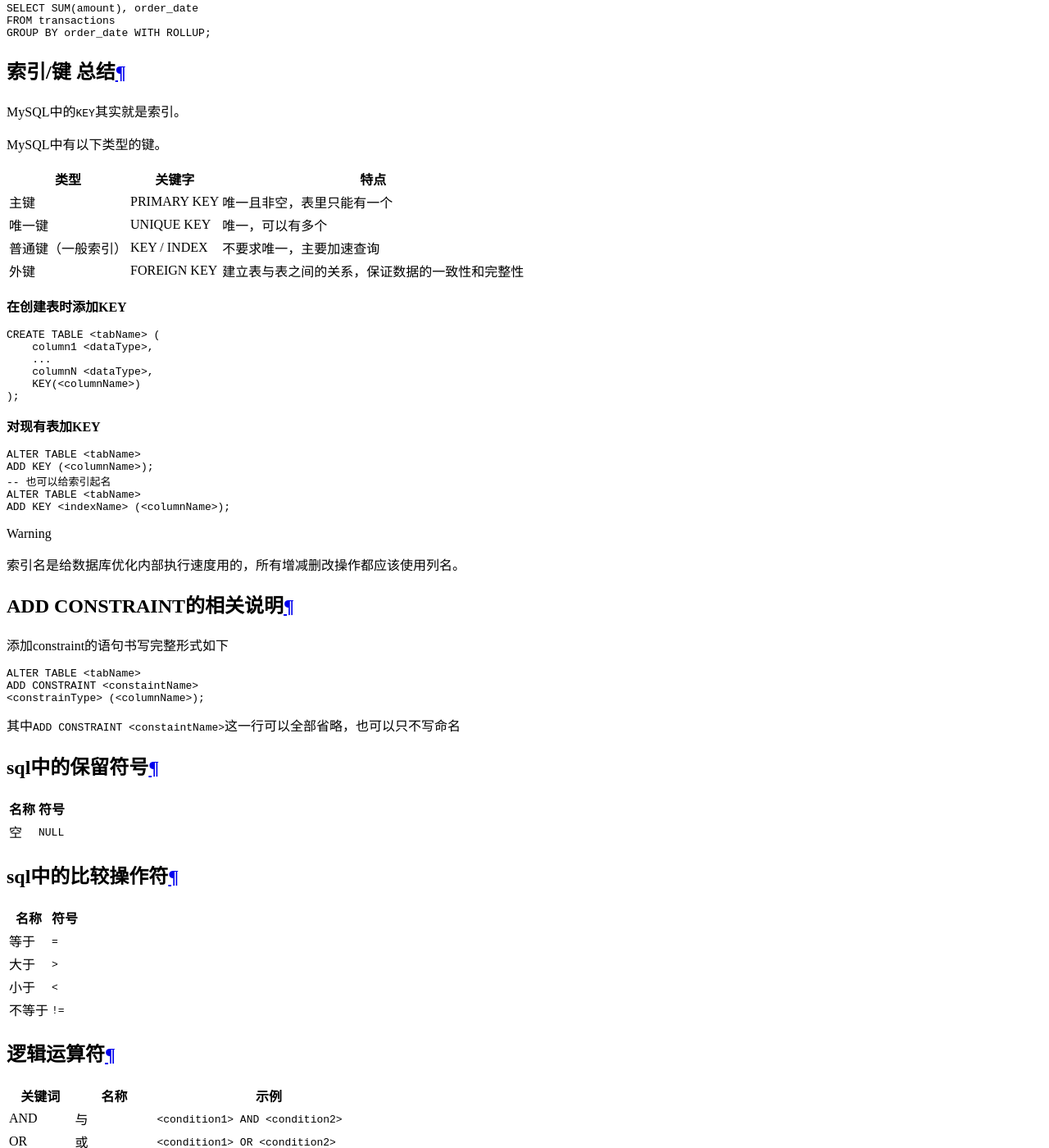
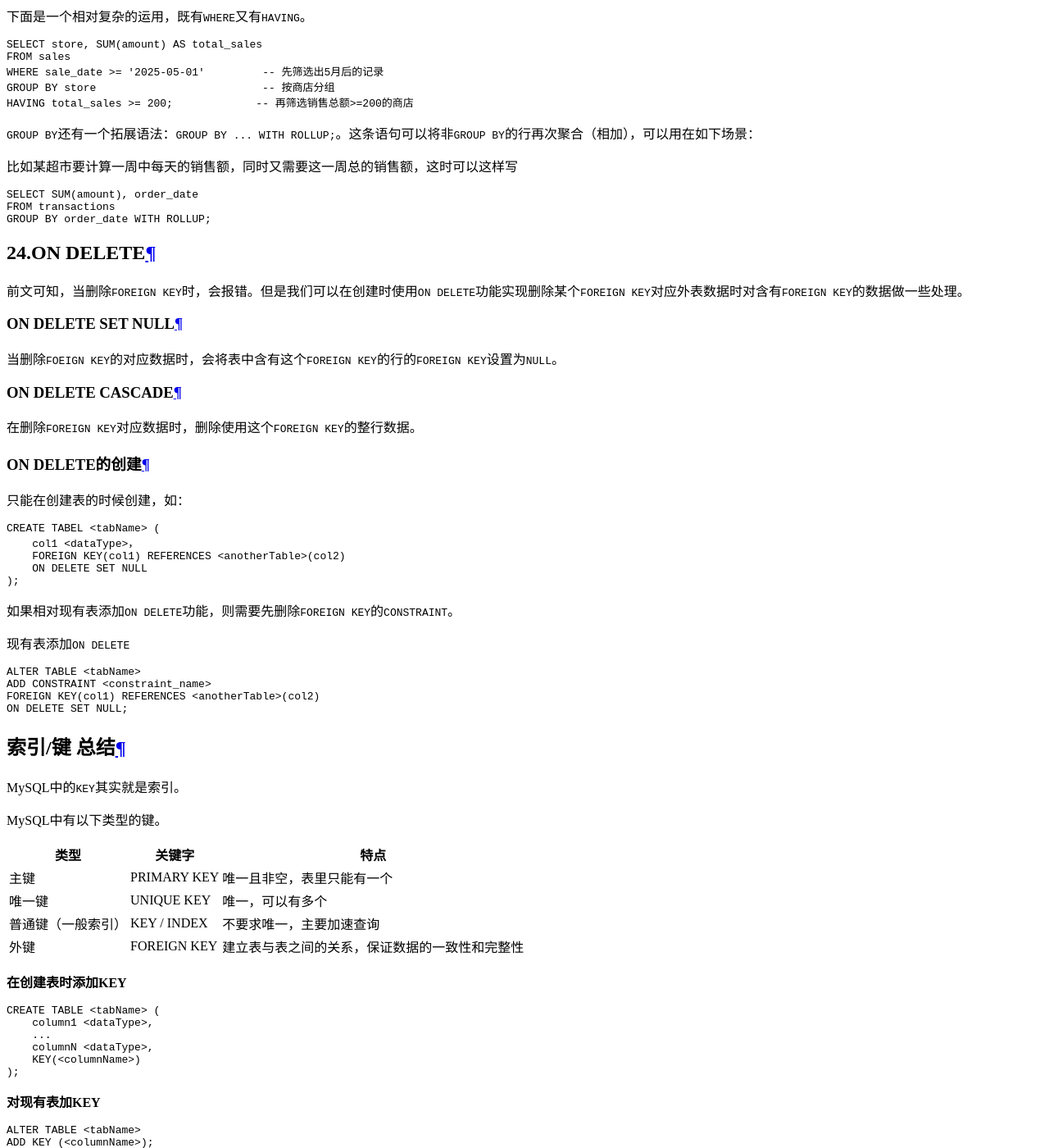
Before and after one commit to lyy1119/lyy1119.github.io, an MkDocs documentation site: the page built from docs/编程与代码/MySQL/tutorial.md, in a window 1280 px wide and 1400 px high, scrolled down 26727 px. Shown: the whole window at 82% size. Built offline with MkDocs 1.6.1 and Material for MkDocs 9.7.7, drawn with Linux system fonts in a browser that asks for light colours; nearby versions of some CDN libraries; some of the changed text lies outside the part shown.

Commit message:
write exp

````diff
--- a/docs/编程与代码/MySQL/tutorial.md
+++ b/docs/编程与代码/MySQL/tutorial.md
@@ -442,6 +442,11 @@ FOREIGN KEY (<columnIntabName>) REFERENCES <anotherTable>(<anotherColumn>);
 
 **`FOREIGN KEY`是一种跨表约束**
 
+**删除** ：
+```sql
+ALTER TABLE <tabName> DROP FOREIGN KEY <foreignkey_constraint_name>;
+```
+
 ## 13.JOIN
 
 `JOIN`功能可以通过`FOREIGN KEY`以某种关系展示两个表的内容。分为`LEFT JOIN`、`INNER JOIN`、`RIGHT JOIN`。具体使用可以看作如下Venn图。
@@ -697,6 +702,39 @@ FROM transactions
 GROUP BY order_date WITH ROLLUP;
 ```
 
+## 24.ON DELETE
+
+前文可知，当删除`FOREIGN KEY`时，会报错。但是我们可以在创建时使用`ON DELETE`功能实现删除某个`FOREIGN KEY`对应外表数据时对含有`FOREIGN KEY`的数据做一些处理。
+
+### ON DELETE SET NULL
+
+当删除`FOEIGN KEY`的对应数据时，会将表中含有这个`FOREIGN KEY`的行的`FOREIGN KEY`设置为`NULL`。
+
+### ON DELETE CASCADE
+
+在删除`FOREIGN KEY`对应数据时，删除使用这个`FOREIGN KEY`的整行数据。
+
+### ON DELETE的创建
+
+只能在创建表的时候创建，如：
+```sql
+CREATE TABEL <tabName> (
+    col1 <dataType>，
+    FOREIGN KEY(col1) REFERENCES <anotherTable>(col2)
+    ON DELETE SET NULL
+);
+```
+
+如果相对现有表添加`ON DELETE`功能，则需要先删除`FOREIGN KEY`的`CONSTRAINT`。
+
+现有表添加`ON DELETE`
+```sql
+ALTER TABLE <tabName>
+ADD CONSTRAINT <constraint_name>
+FOREIGN KEY(col1) REFERENCES <anotherTable>(col2)
+ON DELETE SET NULL;
+```
+
 ## 索引/键 总结
 
 MySQL中的`KEY`其实就是索引。
````
